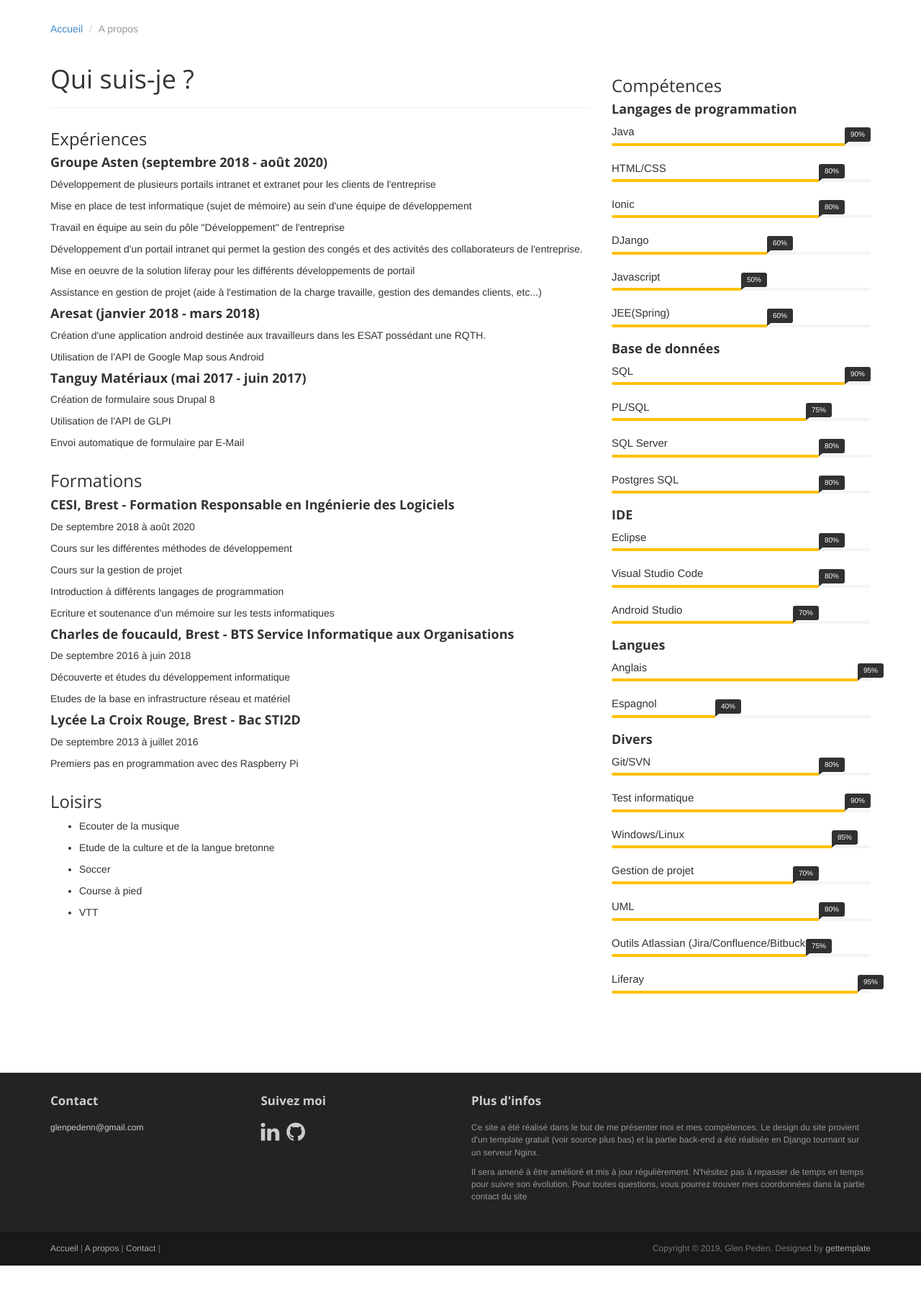
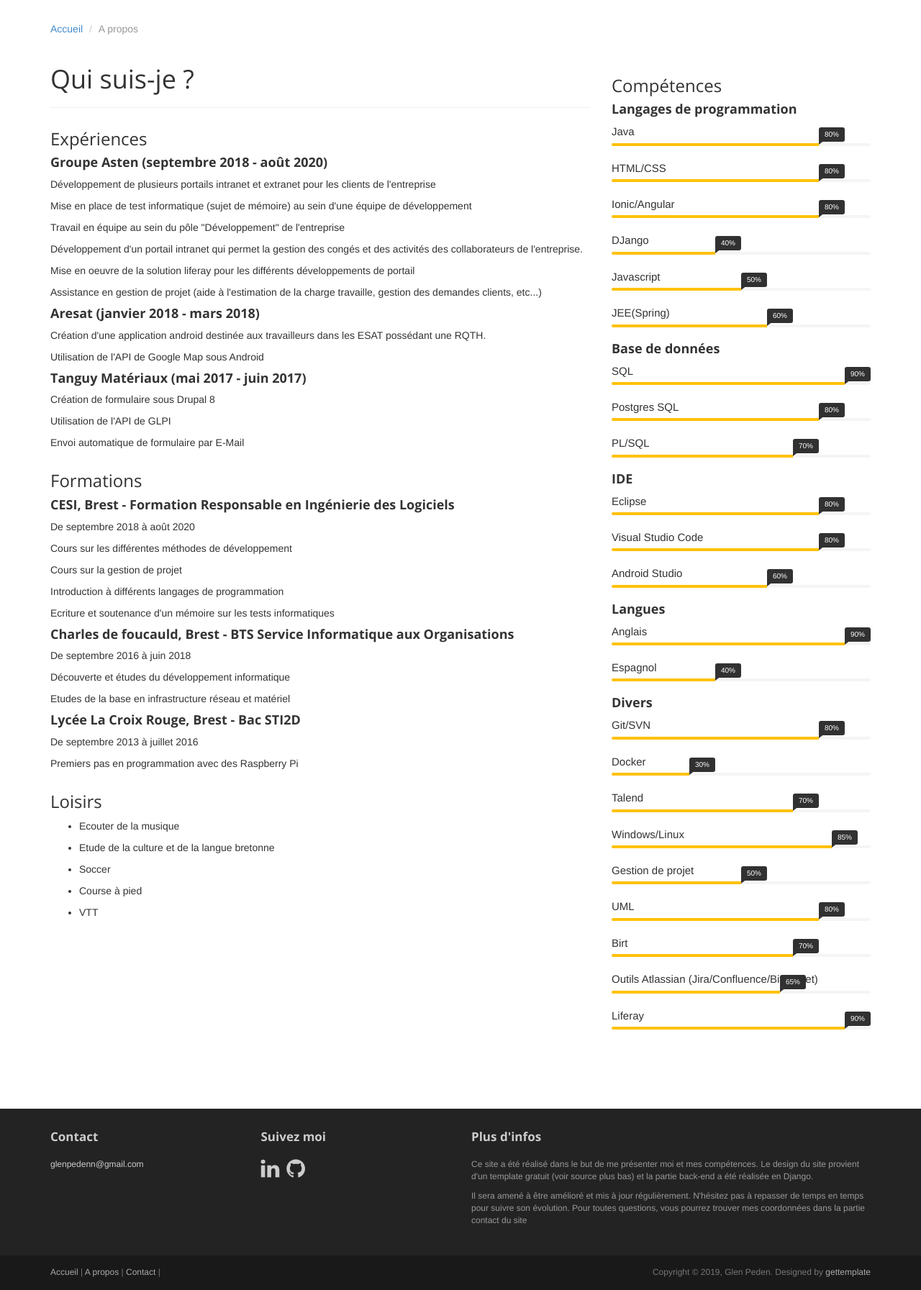
Before and after one commit to PedenG/site-vitrine, a Django app: page /about in a window 1280 px wide. Shown: the part 100-1893 px from the top of the page at 72% size. Before the commit the page ends 1859 px from the top, so only its background shows below. Run offline with Django 3.2, Linux system fonts and the light colour scheme; some libraries are stand-ins or nearby versions.

Commit message:
Modification des url canonique + compétences

```diff
--- a/cv/templates/cv/about.html
+++ b/cv/templates/cv/about.html
@@ -1,4 +1,7 @@
 {% extends 'cv/index.html' %}
+{% block head %}
+<link rel="canonical" href="http://www.glen-peden.fr/about"/>
+{% endblock %}
 {% block content %}
 
 <header id="head" class="secondary"></header>
@@ -7,7 +10,7 @@
 <div class="container">
 
 	<ol class="breadcrumb">
-		<li><a href="{% url 'accueil' %}">Accueil</a></li>
+		<li><a href="{% url 'mainpage' %}">Accueil</a></li>
 		<li class="active">A propos</li>
 	</ol>
 
@@ -75,17 +78,6 @@
 				<div class="progress-wrapper">
 					<div class="progress-item">
 						<span class="progress-title">Java</span>
-
-						<div class="progress">
-							<div class="progress-bar" role="progressbar" aria-valuenow="90" aria-valuemin="0"
-								 aria-valuemax="90" style="width: 90%"><span class="progress-percent"> 90%</span>
-							</div>
-						</div>
-						<!-- .progress -->
-					</div>
-					<div class="progress-item">
-						<span class="progress-title">HTML/CSS</span>
-
 						<div class="progress">
 							<div class="progress-bar" role="progressbar" aria-valuenow="80" aria-valuemin="0"
 								 aria-valuemax="80" style="width: 80%"><span class="progress-percent"> 80%</span>
@@ -94,8 +86,16 @@
 						<!-- .progress -->
 					</div>
 					<div class="progress-item">
-						<span class="progress-title">Ionic</span>
-
+						<span class="progress-title">HTML/CSS</span>
+						<div class="progress">
+							<div class="progress-bar" role="progressbar" aria-valuenow="80" aria-valuemin="0"
+								 aria-valuemax="80" style="width: 80%"><span class="progress-percent"> 80%</span>
+							</div>
+						</div>
+						<!-- .progress -->
+					</div>
+					<div class="progress-item">
+						<span class="progress-title">Ionic/Angular</span>
 						<div class="progress">
 							<div class="progress-bar" role="progressbar" aria-valuenow="80" aria-valuemin="0"
 								 aria-valuemax="80" style="width: 80%"><span class="progress-percent"> 80%</span>
@@ -105,17 +105,15 @@
 					</div>
 					<div class="progress-item">
 						<span class="progress-title">DJango</span>
-
 						<div class="progress">
-							<div class="progress-bar" role="progressbar" aria-valuenow="60" aria-valuemin="0"
-								 aria-valuemax="60" style="width: 60%"><span class="progress-percent"> 60%</span>
+							<div class="progress-bar" role="progressbar" aria-valuenow="40" aria-valuemin="0"
+								 aria-valuemax="40" style="width: 40%"><span class="progress-percent"> 40%</span>
 							</div>
 						</div>
 						<!-- .progress -->
 					</div>
 					<div class="progress-item">
 						<span class="progress-title">Javascript</span>
-
 						<div class="progress">
 							<div class="progress-bar" role="progressbar" aria-valuenow="50" aria-valuemin="0"
 								 aria-valuemax="50" style="width: 50%"><span class="progress-percent"> 50%</span>
@@ -125,7 +123,6 @@
 					</div>
 					<div class="progress-item">
 						<span class="progress-title">JEE(Spring)</span>
-
 						<div class="progress">
 							<div class="progress-bar" role="progressbar" aria-valuenow="60" aria-valuemin="0"
 								 aria-valuemax="60" style="width: 60%"><span class="progress-percent"> 60%</span>
@@ -138,7 +135,6 @@
 					<div class="progress-wrapper">
 						<div class="progress-item">
 							<span class="progress-title">SQL</span>
-
 							<div class="progress">
 								<div class="progress-bar" role="progressbar" aria-valuenow="90" aria-valuemin="0"
 									 aria-valuemax="90" style="width: 90%"><span class="progress-percent"> 90%</span>
@@ -150,21 +146,7 @@
 					</div>
 					<div class="progress-wrapper">
 						<div class="progress-item">
-							<span class="progress-title">PL/SQL</span>
-
-							<div class="progress">
-								<div class="progress-bar" role="progressbar" aria-valuenow="75" aria-valuemin="0"
-									 aria-valuemax="75" style="width: 75%"><span class="progress-percent"> 75%</span>
-								</div>
-							</div>
-							<!-- .progress -->
-						</div>
-						<!-- .skill-progress -->
-					</div>
-					<div class="progress-wrapper">
-						<div class="progress-item">
-							<span class="progress-title">SQL Server</span>
-
+							<span class="progress-title">Postgres SQL</span>
 							<div class="progress">
 								<div class="progress-bar" role="progressbar" aria-valuenow="80" aria-valuemin="0"
 									 aria-valuemax="80" style="width: 80%"><span class="progress-percent"> 80%</span>
@@ -176,11 +158,10 @@
 					</div>
 					<div class="progress-wrapper">
 						<div class="progress-item">
-							<span class="progress-title">Postgres SQL</span>
-
+							<span class="progress-title">PL/SQL</span>
 							<div class="progress">
-								<div class="progress-bar" role="progressbar" aria-valuenow="80" aria-valuemin="0"
-									 aria-valuemax="80" style="width: 80%"><span class="progress-percent"> 80%</span>
+								<div class="progress-bar" role="progressbar" aria-valuenow="70" aria-valuemin="0"
+									 aria-valuemax="70" style="width: 70%"><span class="progress-percent"> 70%</span>
 								</div>
 							</div>
 							<!-- .progress -->
@@ -191,7 +172,6 @@
 					<div class="progress-wrapper">
 						<div class="progress-item">
 							<span class="progress-title">Eclipse</span>
-
 							<div class="progress">
 								<div class="progress-bar" role="progressbar" aria-valuenow="80" aria-valuemin="0"
 									 aria-valuemax="80" style="width: 80%"><span class="progress-percent"> 80%</span>
@@ -204,7 +184,6 @@
 					<div class="progress-wrapper">
 						<div class="progress-item">
 							<span class="progress-title">Visual Studio Code</span>
-
 							<div class="progress">
 								<div class="progress-bar" role="progressbar" aria-valuenow="80" aria-valuemin="0"
 									 aria-valuemax="80" style="width: 80%"><span class="progress-percent"> 80%</span>
@@ -217,10 +196,9 @@
 					<div class="progress-wrapper">
 						<div class="progress-item">
 							<span class="progress-title">Android Studio</span>
-
 							<div class="progress">
-								<div class="progress-bar" role="progressbar" aria-valuenow="70" aria-valuemin="0"
-									 aria-valuemax="70" style="width: 70%"><span class="progress-percent"> 70%</span>
+								<div class="progress-bar" role="progressbar" aria-valuenow="60" aria-valuemin="0"
+									 aria-valuemax="60" style="width: 60%"><span class="progress-percent"> 60%</span>
 								</div>
 							</div>
 							<!-- .progress -->
@@ -231,10 +209,9 @@
 					<div class="progress-wrapper">
 						<div class="progress-item">
 							<span class="progress-title">Anglais</span>
-
 							<div class="progress">
-								<div class="progress-bar" role="progressbar" aria-valuenow="95" aria-valuemin="0"
-									 aria-valuemax="95" style="width: 95%"><span class="progress-percent"> 95%</span>
+								<div class="progress-bar" role="progressbar" aria-valuenow="90" aria-valuemin="0"
+									 aria-valuemax="90" style="width: 90%"><span class="progress-percent"> 90%</span>
 								</div>
 							</div>
 							<!-- .progress -->
@@ -244,7 +221,6 @@
 					<div class="progress-wrapper">
 						<div class="progress-item">
 							<span class="progress-title">Espagnol</span>
-
 							<div class="progress">
 								<div class="progress-bar" role="progressbar" aria-valuenow="40" aria-valuemin="0"
 									 aria-valuemax="40" style="width: 40%"><span class="progress-percent"> 40%</span>
@@ -258,7 +234,6 @@
 					<div class="progress-wrapper">
 						<div class="progress-item">
 							<span class="progress-title">Git/SVN</span>
-
 							<div class="progress">
 								<div class="progress-bar" role="progressbar" aria-valuenow="80" aria-valuemin="0"
 									 aria-valuemax="80" style="width: 80%"><span class="progress-percent"> 80%</span>
@@ -270,11 +245,22 @@
 					</div>
 					<div class="progress-wrapper">
 						<div class="progress-item">
-							<span class="progress-title">Test informatique</span>
-
+							<span class="progress-title">Docker</span>
 							<div class="progress">
-								<div class="progress-bar" role="progressbar" aria-valuenow="90" aria-valuemin="0"
-									 aria-valuemax="90" style="width: 90%"><span class="progress-percent"> 90%</span>
+								<div class="progress-bar" role="progressbar" aria-valuenow="30" aria-valuemin="0"
+									 aria-valuemax="30" style="width: 30%"><span class="progress-percent"> 30%</span>
+								</div>
+							</div>
+							<!-- .progress -->
+						</div>
+						<!-- .skill-progress -->
+					</div>
+					<div class="progress-wrapper">
+						<div class="progress-item">
+							<span class="progress-title">Talend</span>
+							<div class="progress">
+								<div class="progress-bar" role="progressbar" aria-valuenow="70" aria-valuemin="0"
+									 aria-valuemax="70" style="width: 70%"><span class="progress-percent"> 70%</span>
 								</div>
 							</div>
 							<!-- .progress -->
@@ -284,7 +270,6 @@
 					<div class="progress-wrapper">
 						<div class="progress-item">
 							<span class="progress-title">Windows/Linux</span>
-
 							<div class="progress">
 								<div class="progress-bar" role="progressbar" aria-valuenow="85" aria-valuemin="0"
 									 aria-valuemax="85" style="width: 85%"><span class="progress-percent"> 85%</span>
@@ -297,7 +282,30 @@
 					<div class="progress-wrapper">
 						<div class="progress-item">
 							<span class="progress-title">Gestion de projet </span>
-
+							<div class="progress">
+								<div class="progress-bar" role="progressbar" aria-valuenow="50" aria-valuemin="0"
+									 aria-valuemax="50" style="width: 50%"><span class="progress-percent"> 50%</span>
+								</div>
+							</div>
+							<!-- .progress -->
+						</div>
+						<!-- .skill-progress -->
+					</div>
+					<div class="progress-wrapper">
+						<div class="progress-item">
+							<span class="progress-title">UML</span>
+							<div class="progress">
+								<div class="progress-bar" role="progressbar" aria-valuenow="80" aria-valuemin="0"
+									 aria-valuemax="80" style="width: 80%"><span class="progress-percent"> 80%</span>
+								</div>
+							</div>
+							<!-- .progress -->
+						</div>
+						<!-- .skill-progress -->
+					</div>
+					<div class="progress-wrapper">
+						<div class="progress-item">
+							<span class="progress-title">Birt</span>
 							<div class="progress">
 								<div class="progress-bar" role="progressbar" aria-valuenow="70" aria-valuemin="0"
 									 aria-valuemax="70" style="width: 70%"><span class="progress-percent"> 70%</span>
@@ -309,24 +317,10 @@
 					</div>
 					<div class="progress-wrapper">
 						<div class="progress-item">
-							<span class="progress-title">UML</span>
-
+							<span class="progress-title">Outils Atlassian (Jira/Confluence/Bitbucket)</span>
 							<div class="progress">
-								<div class="progress-bar" role="progressbar" aria-valuenow="80" aria-valuemin="0"
-									 aria-valuemax="80" style="width: 80%"><span class="progress-percent"> 80%</span>
-								</div>
-							</div>
-							<!-- .progress -->
-						</div>
-						<!-- .skill-progress -->
-					</div>
-					<div class="progress-wrapper">
-						<div class="progress-item">
-							<span class="progress-title">Outils Atlassian (Jira/Confluence/Bitbucket)</span>
-
-							<div class="progress">
-								<div class="progress-bar" role="progressbar" aria-valuenow="75" aria-valuemin="0"
-									 aria-valuemax="75" style="width: 75%"><span class="progress-percent"> 75%</span>
+								<div class="progress-bar" role="progressbar" aria-valuenow="65" aria-valuemin="0"
+									 aria-valuemax="65" style="width: 65%"><span class="progress-percent"> 65%</span>
 								</div>
 							</div>
 							<!-- .progress -->
@@ -336,10 +330,9 @@
 					<div class="progress-wrapper">
 						<div class="progress-item">
 							<span class="progress-title">Liferay</span>
-
 							<div class="progress">
-								<div class="progress-bar" role="progressbar" aria-valuenow="95" aria-valuemin="0"
-									 aria-valuemax="95" style="width: 95%"><span class="progress-percent"> 95%</span>
+								<div class="progress-bar" role="progressbar" aria-valuenow="90" aria-valuemin="0"
+									 aria-valuemax="90" style="width: 90%"><span class="progress-percent"> 90%</span>
 								</div>
 							</div>
 							<!-- .progress -->
--- a/cv/templates/cv/contact.html
+++ b/cv/templates/cv/contact.html
@@ -1,4 +1,7 @@
 {% extends 'cv/index.html' %}
+{% block head %}
+<link rel="canonical" href="http://www.glen-peden.fr/contact"/>
+{% endblock %}
 {% block content %}
 
 	<header id="head" class="secondary"></header>
@@ -7,7 +10,7 @@
 	<div class="container">
 
 		<ol class="breadcrumb">
-			<li><a href="index.html">Accueil</a></li>
+			<li><a href="{% url 'mainpage' %}">Accueil</a></li>
 			<li class="active">A propos</li>
 		</ol>
 
--- a/cv/templates/cv/index.html
+++ b/cv/templates/cv/index.html
@@ -19,7 +19,8 @@
 	<!-- Custom styles for our template -->
 	<link rel="stylesheet" href="{% static 'css/bootstrap-theme.css' %}" media="screen" >
 	<link rel="stylesheet" href="{% static 'css/main.css' %}">
-	<link rel="canonical" href="http://www.glen-peden.fr"/>
+	{% block head %}
+    {% endblock %}
 
 	<!-- HTML5 shim and Respond.js IE8 support of HTML5 elements and media queries -->
 	<!--[if lt IE 9]>
@@ -35,11 +36,11 @@
 			<div class="navbar-header">
 				<!-- Button for smallest screens -->
 				<button type="button" class="navbar-toggle" data-toggle="collapse" data-target=".navbar-collapse"><span class="icon-bar"></span> <span class="icon-bar"></span> <span class="icon-bar"></span> </button>
-				<a class="navbar-brand" href="{% url 'accueil' %}"><img src="{% static 'img/logo.png' %}" alt="Glen Peden"></a>
+				<a class="navbar-brand" href="{% url 'mainpage' %}"><img src="{% static 'img/logo.png' %}" alt="Glen Peden"></a>
 			</div>
 			<div class="navbar-collapse collapse">
 				<ul class="nav navbar-nav pull-right">
-					<li class="active"><a href="{% url 'accueil' %}">Accueil</a></li>
+					<li class="active"><a href="{% url 'mainpage' %}">Accueil</a></li>
 					<li><a href="{% url 'about' %}">A propos</a></li>
 					<li><a href="{% url 'contact' %}">Contact</a></li>
 					<!--<li><a class="btn" href="signin.html">SIGN IN / SIGN UP</a></li>-->
@@ -80,7 +81,7 @@
 					<div class="col-md-6 widget">
 						<h3 class="widget-title">Plus d'infos</h3>
 						<div class="widget-body">
-							<p>Ce site a été réalisé dans le but de me présenter moi et mes compétences. Le design du site provient d'un template gratuit (voir source plus bas) et la partie back-end a été réalisée en Django tournant sur un serveur Nginx.</p>
+							<p>Ce site a été réalisé dans le but de me présenter moi et mes compétences. Le design du site provient d'un template gratuit (voir source plus bas) et la partie back-end a été réalisée en Django.</p>
 							<p>Il sera amené à être amélioré et mis à jour régulièrement. N'hésitez pas à repasser de temps en temps pour suivre son évolution. Pour toutes questions, vous pourrez trouver mes coordonnées dans la partie contact du site</p>
 						</div>
 					</div>
@@ -96,10 +97,9 @@
 					<div class="col-md-6 widget">
 						<div class="widget-body">
 							<p class="simplenav">
-								<a href="{% url 'accueil' %}">Accueil</a> |
+								<a href="{% url 'mainpage' %}">Accueil</a> |
 								<a href="{% url 'about' %}">A propos</a> |
 								<a href="{% url 'contact' %}">Contact</a> |
-								<!--<b><a href="signup.html">Sign up</a></b>-->
 							</p>
 						</div>
 					</div>
--- a/cv/templates/cv/mainpage.html
+++ b/cv/templates/cv/mainpage.html
@@ -1,4 +1,7 @@
 {% extends 'cv/index.html' %}
+{% block head %}
+<link rel="canonical" href="http://www.glen-peden.fr"/>
+{% endblock %}
 {% block content %}
 	<!-- Header -->
 	<header id="head">
--- a/cv/templates/cv/sitemap.xml
+++ b/cv/templates/cv/sitemap.xml
@@ -2,12 +2,6 @@
 <urlset xmlns="http://www.sitemaps.org/schemas/sitemap/0.9">
     <url>
         <loc>http://www.glen-peden.fr/</loc>
-        <lastmod>2019-09-29</lastmod>
-        <changefreq>monthly</changefreq>
-        <priority>0.5</priority>
-    </url>
-    <url>
-        <loc>http://www.glen-peden.fr/accueil</loc>
         <lastmod>2019-09-29</lastmod>
         <changefreq>monthly</changefreq>
         <priority>0.5</priority>
--- a/cv/urls.py
+++ b/cv/urls.py
@@ -5,7 +5,6 @@ from . import views
 
 urlpatterns = [
     path('', views.mainpage, name='mainpage'),
-    path('accueil', views.mainpage, name='accueil'),
     path('about', views.about, name='about'),
     path('contact', views.send_email, name='contact'),
     path('robots.txt', TemplateView.as_view(template_name="cv/robots.txt", content_type='text/plain')),
--- a/mysite/settings.py
+++ b/mysite/settings.py
@@ -25,7 +25,7 @@ SECRET_KEY = '(59zcy482ue)&f7utv*n7muqm8g#$&5sux^om^*4k_@*i^8qkk'
 # SECURITY WARNING: don't run with debug turned on in production!
 DEBUG = False
 
-ALLOWED_HOSTS = ['glen-peden.fr', 'www.glen-peden.fr', '127.0.0.1', '51.68.123.188']
+ALLOWED_HOSTS = ['www.glen-peden.fr', '127.0.0.1', '51.68.123.188']
 
 
 # Application definition
```
Also changed, not shown: 2 other files.
